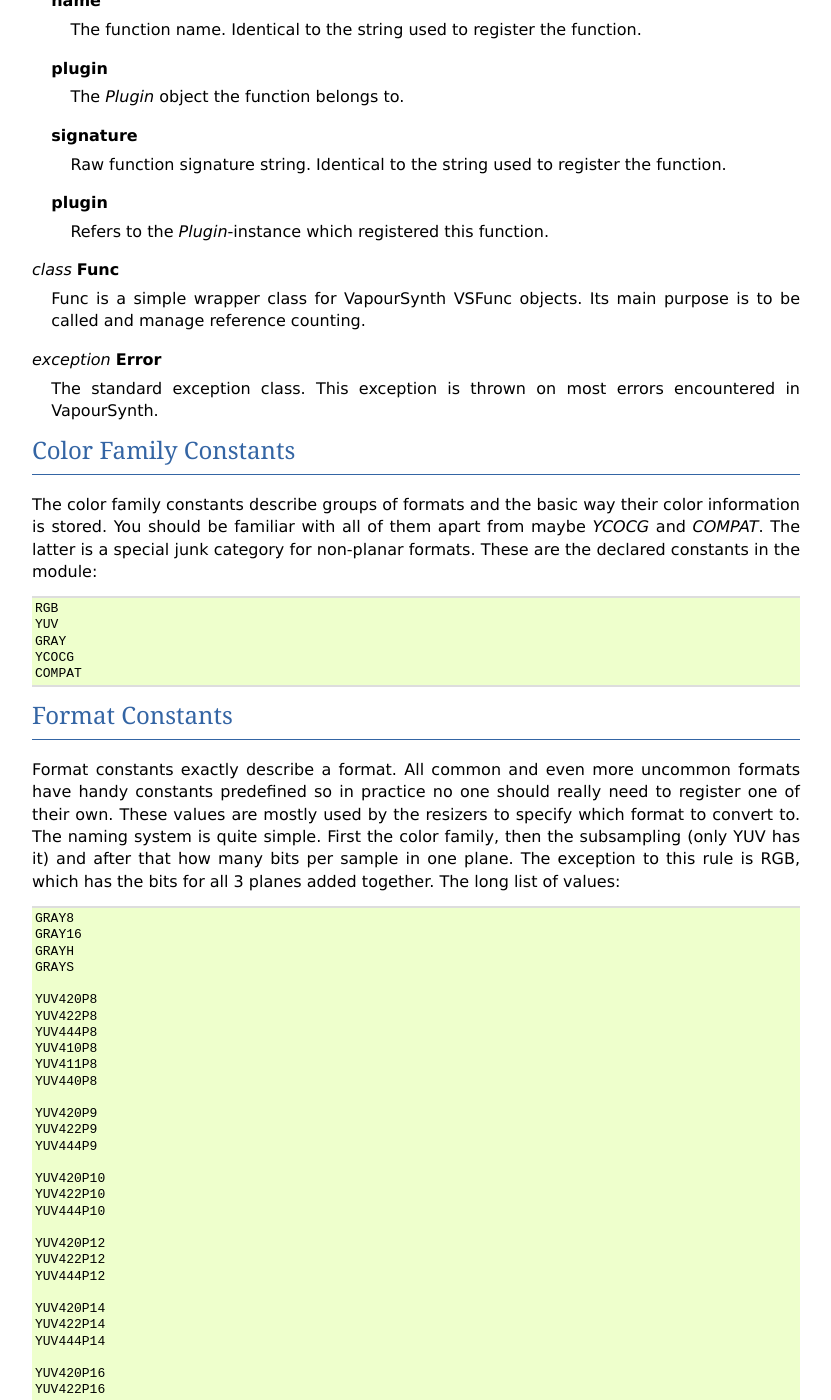
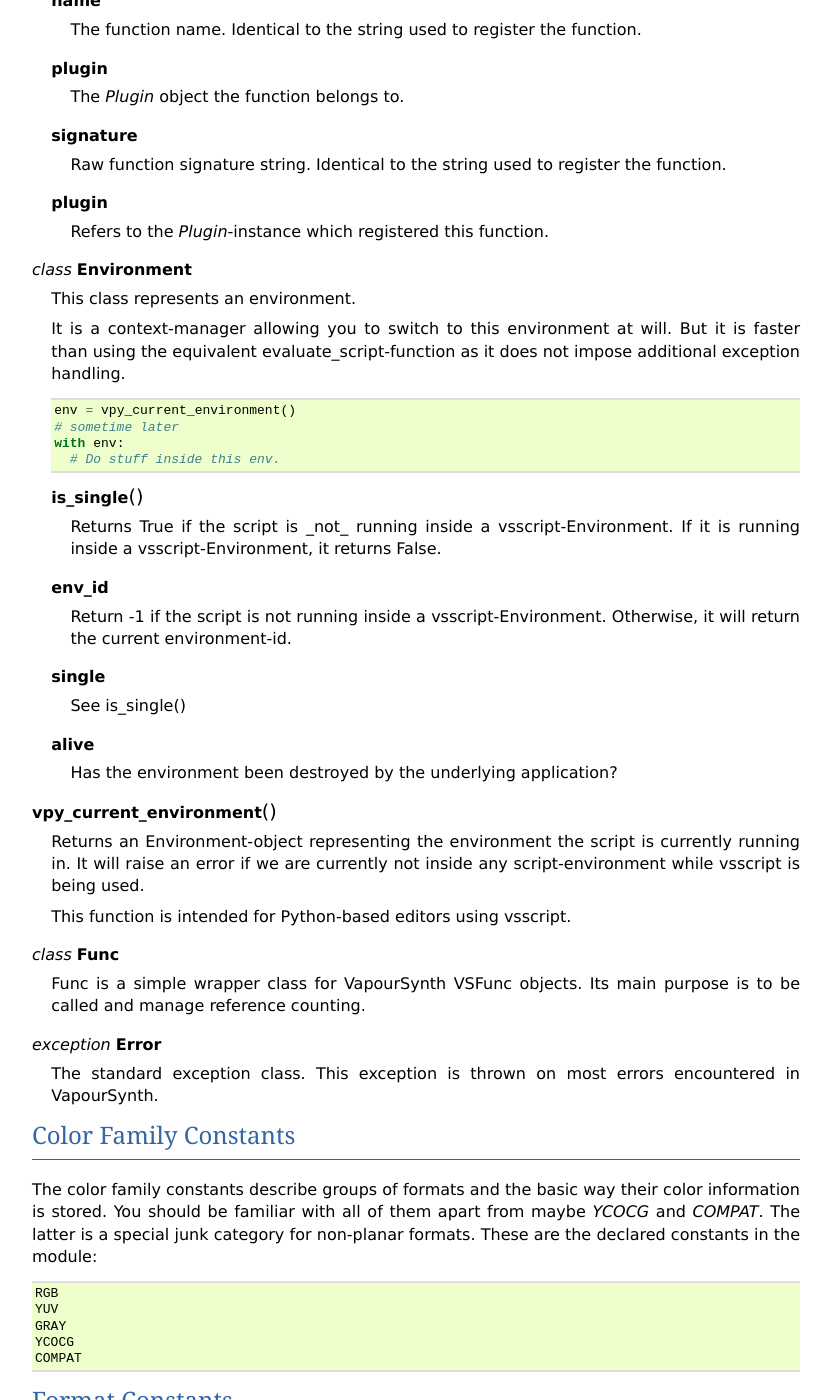
Before and after one commit to vapoursynth/vapoursynth, a Sphinx documentation site: the page built from doc/pythonreference.rst, in a window 1280 px wide and 1400 px high, scrolled down 9174 px. Shown: the whole window, without its empty margins (48-879 px from the left). Built offline with Sphinx 7.4.7, drawn with Linux system fonts in a browser that asks for light colours; formulas are drawn with MathJax 3; some of the changed text lies outside the part shown.

Commit message:
Added docs and renamed Environment

```diff
--- a/doc/pythonreference.rst
+++ b/doc/pythonreference.rst
@@ -519,6 +519,47 @@ Classes and Functions
 
       Refers to the *Plugin*-instance which registered this function.
 
+.. py:class:: Environment
+
+   This class represents an environment.
+
+   It is a context-manager allowing you to switch to this environment at will.
+   But it is faster than using the equivalent evaluate_script-function as it does not
+   impose additional exception handling.
+
+   .. code::
+
+        env = vpy_current_environment()
+        # sometime later
+        with env:
+          # Do stuff inside this env.
+
+   .. py:function:: is_single()
+
+      Returns True if the script is _not_ running inside a vsscript-Environment.
+      If it is running inside a vsscript-Environment, it returns False.
+
+   .. py:attribute:: env_id
+
+      Return -1 if the script is not running inside a vsscript-Environment.
+      Otherwise, it will return the current environment-id.
+
+   .. py:attribute:: single
+
+      See is_single()
+
+   .. py:attribute:: alive
+
+      Has the environment been destroyed by the underlying application?
+
+.. py:function:: vpy_current_environment()
+
+   Returns an Environment-object representing the environment the script is currently running in. It will raise an error if we are currently not inside any
+   script-environment while vsscript is being used.
+
+   This function is intended for Python-based editors using vsscript.
+
+
 .. py:class:: Func
 
    Func is a simple wrapper class for VapourSynth VSFunc objects.
```
Also changed, not shown: 1 other file.
